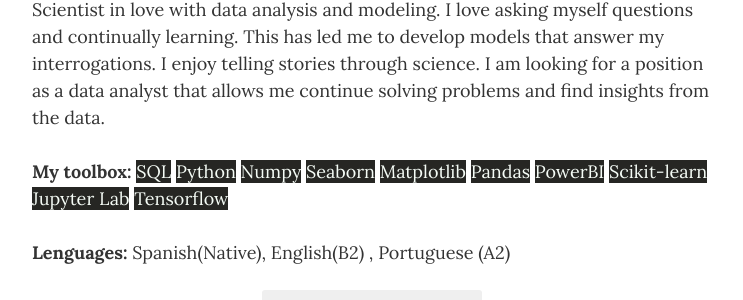
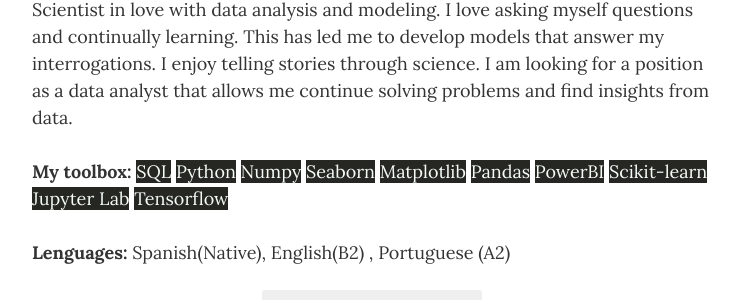
Before and after one commit to jeff0994/jeff0994.github.io, a Jekyll site: the page built from index.html, in a window 1280 px wide and 900 px high. Shown: the part 279-579 px from the top of the window, without its empty margins (268-1011 px from the left). Built offline with Jekyll 4.4.1, drawn with Linux system fonts in a browser that asks for light colours.

Commit message:
Update _config.yml

```diff
--- a/_config.yml
+++ b/_config.yml
@@ -26,7 +26,7 @@
 resume_header_intro: "<p>Scientist in love with data analysis and modeling.
                           I love asking myself questions and continually learning. This has led me to develop models that answer my interrogations.
                           I enjoy telling stories through science.
-                          I am looking for a position as a data analyst that allows me continue solving problems and find insights from the data.
+                          I am looking for a position as a data analyst that allows me continue solving problems and find insights from data.
                       <br/>
                       <br/>
                       <b>My toolbox:</b> <mark>SQL</mark> <mark>Python</mark> <mark>Numpy</mark> <mark>Seaborn</mark> <mark>Matplotlib</mark> <mark>Pandas</mark> <mark>PowerBI</mark> <mark>Scikit-learn</mark> <mark>Jupyter Lab</mark> <mark>Tensorflow</mark>
```
